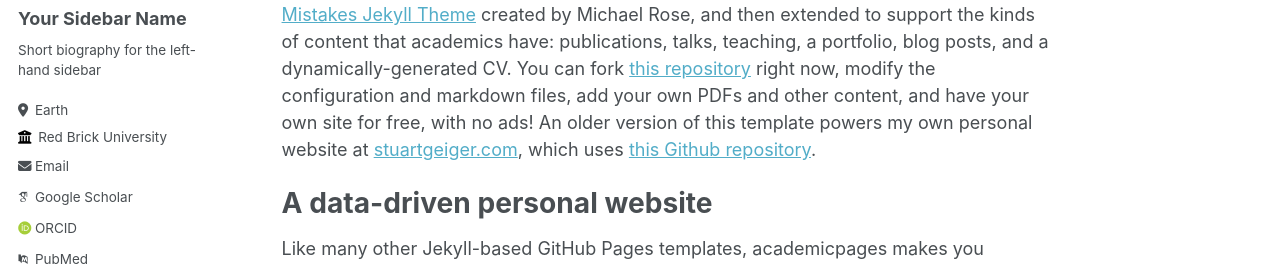
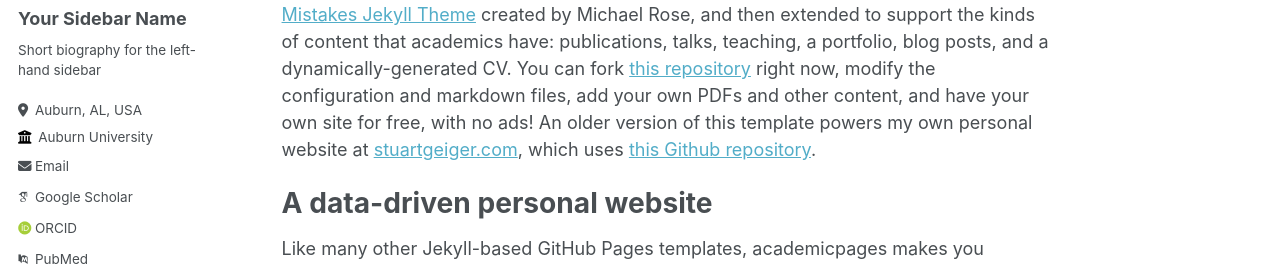
Before and after one commit to Anyi01/anyi01.github.io, a Jekyll site: the page built from _pages/about.md, in a window 1280 px wide. Shown: the part 263-529 px from the top of the page. Built offline with Jekyll 4.4.1, drawn with Linux system fonts in a browser that asks for light colours; some web fonts are replaced.

Commit message:
Update _config.yml

```diff
--- a/_config.yml
+++ b/_config.yml
@@ -25,10 +25,10 @@ author:
   name             : "Your Sidebar Name"
   pronouns         : # example: "she/her"
   bio              : "Short biography for the left-hand sidebar"
-  location         : "Earth"
-  employer         : "Red Brick University"
+  location         : "Auburn, AL, USA"
+  employer         : "Auburn University"
   uri              : # URL
-  email            : "none@example.org"
+  email            : "azl0082@auburn.edu"
 
   # Academic websites
   arxiv            : # URL - Update with the correct link to your profile
```
